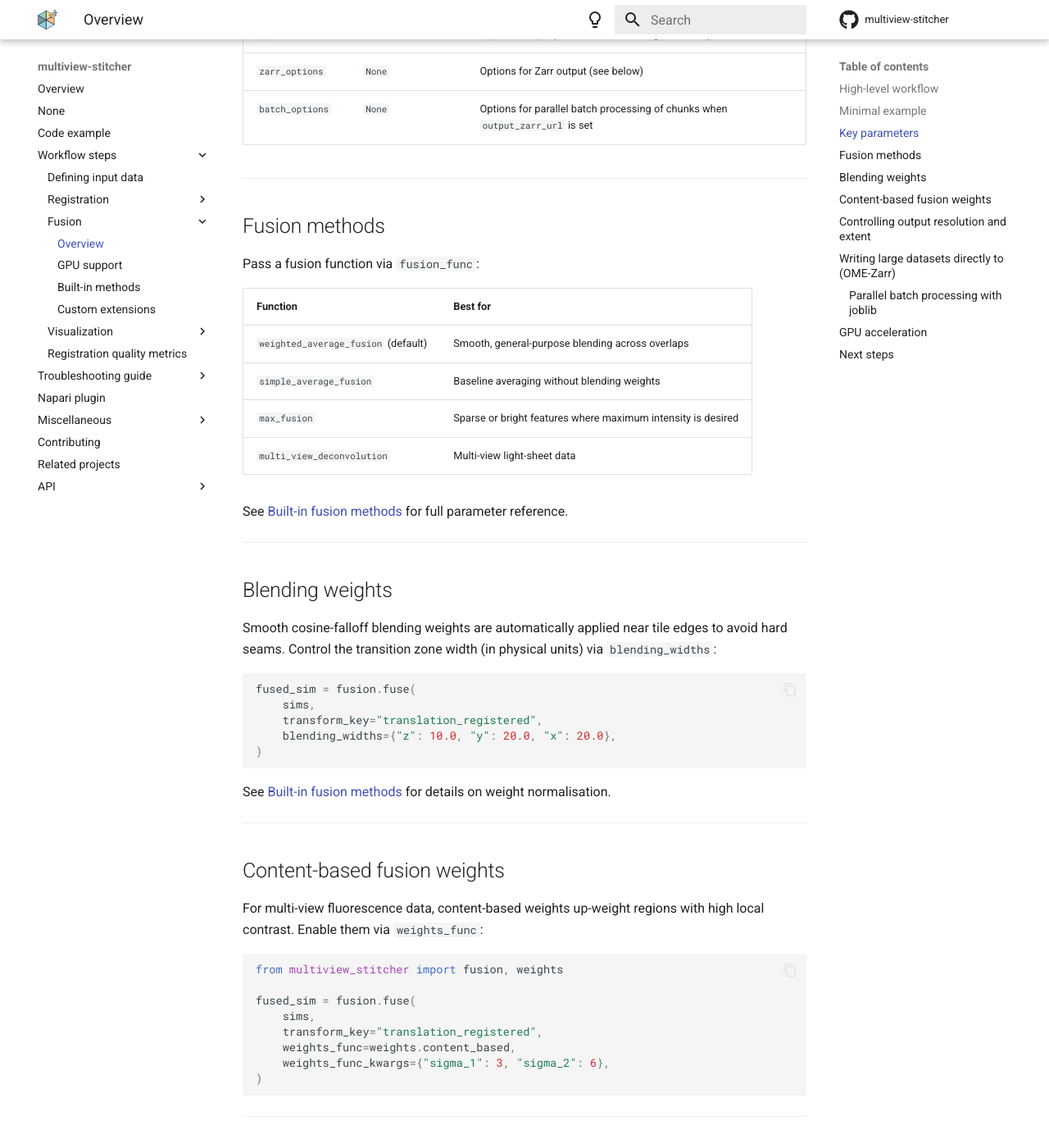
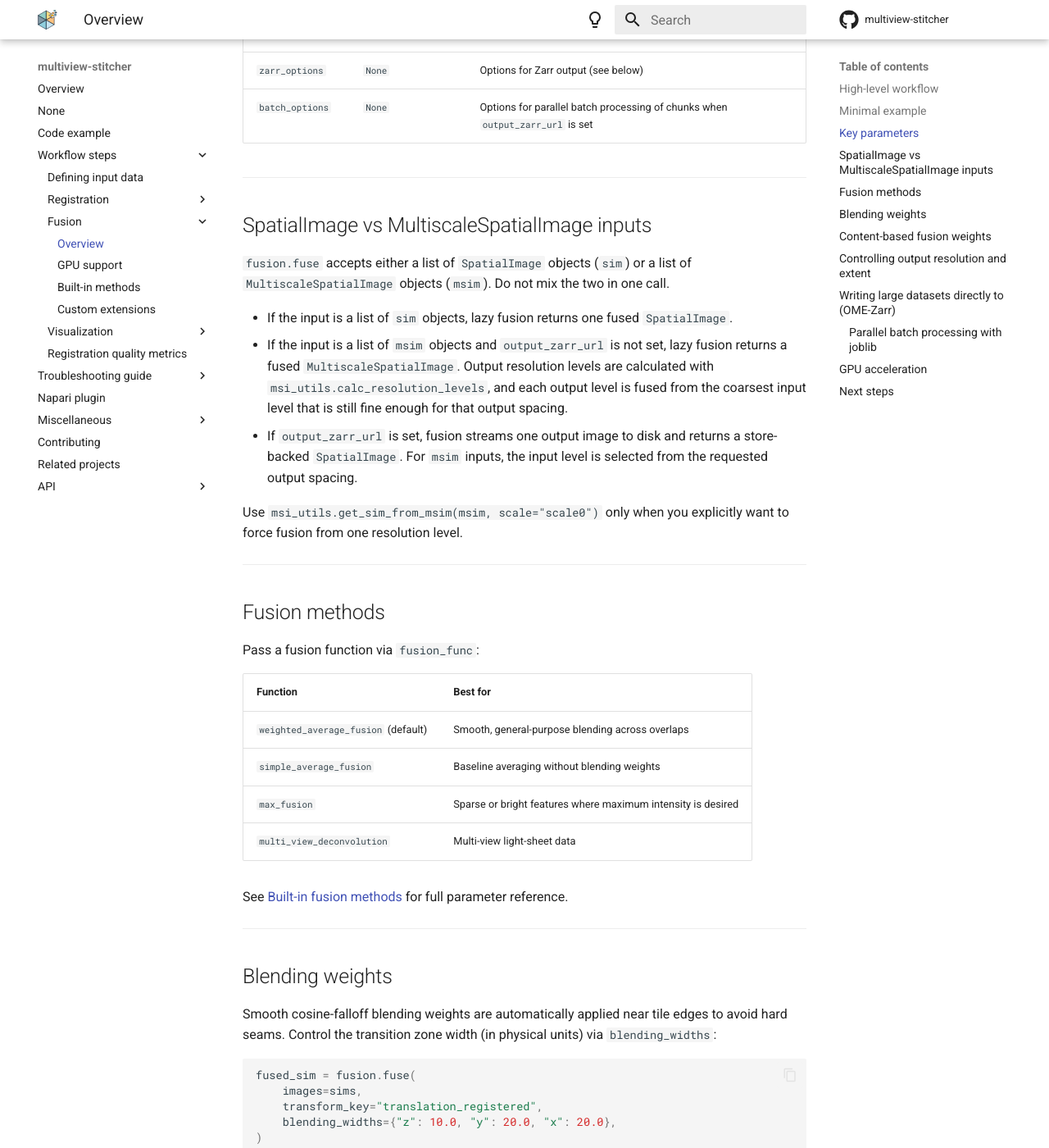
Before and after one commit to multiview-stitcher/multiview-stitcher, an MkDocs documentation site: the page built from docs/fusion_overview.md, in a window 1280 px wide and 1400 px high, scrolled down 1998 px. Shown: the whole window at 82% size. Built offline with MkDocs 1.6.1 and Material for MkDocs 9.7.7, drawn with Linux system fonts in a browser that asks for light colours; comment, search, counter and statistics services are not loaded; the version menu is left out; some of the changed text lies outside the part shown.

Commit message:
Refactor fusion function to accept 'images' as first parameter, keep but deprecate 'sims' keyword; update documentation and examples accordingly

````diff
--- a/docs/data_loading_overview.md
+++ b/docs/data_loading_overview.md
@@ -34,14 +34,27 @@
 ```
 
 !!! note "sim vs msim: which does each function expect?"
-    Some functions (e.g. `fusion.fuse`) take a list of `SpatialImage` (sim), while others (e.g. `registration.register`) take a list of `MultiscaleSpatialImage` (msim). Converting between the two is straightforward:
+    `registration.register` takes a list of `MultiscaleSpatialImage` (msim).
+    `fusion.fuse` accepts either a list of `SpatialImage` (sim) or a list of
+    `MultiscaleSpatialImage` (msim), but the two input types cannot be mixed in
+    one call. Converting between the two is straightforward:
 
     ```python
     sim  = msi_utils.get_sim_from_msim(msim)   # extract scale0 SpatialImage from an msim
     msim = msi_utils.get_msim_from_sim(sim, scale_factors=[])  # wrap a sim as an msim
     ```
 
-    When we only need the highest resolution, either representation is equivalent and we can convert freely. If we want to make use of multiple resolution levels (e.g. for faster registration at lower res), we load or build an `msim` with several scales — the best way is to read it directly from OME-Zarr (see [Reading from OME-Zarr](#reading-from-ome-zarr)).
+    When we only need the highest resolution, either representation is
+    equivalent and we can convert freely. If we want to make use of multiple
+    resolution levels (e.g. for faster registration at lower res, or for
+    multiscale fusion output), we load or build an `msim` with several scales —
+    the best way is to read it directly from OME-Zarr (see
+    [Reading from OME-Zarr](#reading-from-ome-zarr)).
+
+    If we already have several `SpatialImage` objects representing different
+    resolution levels of the same image, use `msi_utils.get_msim_from_sims`.
+    The helper orders levels from largest to smallest shape and copies the
+    transform keys from the highest-resolution level to the coarser levels.
 
 ---
 
@@ -135,7 +148,8 @@
     msims.append(msi_utils.get_msim_from_sim(sim, scale_factors=[2]))
 ```
 
-The resulting `msims` list is the direct input to `registration.register` and `fusion.fuse`. We can sanity-check the tile layout before proceeding:
+The resulting `msims` list is the direct input to `registration.register` and
+`fusion.fuse`. We can sanity-check the tile layout before proceeding:
 
 ```python
 from multiview_stitcher import vis_utils
--- a/docs/fusion_overview.md
+++ b/docs/fusion_overview.md
@@ -1,6 +1,7 @@
 # Fusion overview
 
-Fusion combines all registered views / tiles into a single output image. `fusion.fuse` is the main entry point.
+Fusion combines all registered views / tiles into a fused output image.
+`fusion.fuse` is the main entry point.
 
 ---
 
@@ -8,12 +9,12 @@
 
 ```mermaid
 graph LR
-    A[Input sims\n+ transform_key] --> B[Determine output\nbounding box]
+    A[Input sims or msims\n+ transform_key] --> B[Determine output\nbounding box]
     B --> C[For each output chunk]
     C --> D[Transform & resample\neach contributing view]
     D --> E[Compute blending weights\n+ optional fusion weights]
     E --> F[Apply fusion function\ne.g. weighted average]
-    F --> G[Fused output\nSpatialImage / Zarr]
+    F --> G[Fused output\nSpatialImage / msim / Zarr]
 ```
 
 1. **Determine output bounding box** — from the union (or intersection) of all view extents in the registered coordinate system.
@@ -27,18 +28,18 @@
 ## Minimal example
 
 ```python
-from multiview_stitcher import fusion, msi_utils
+from multiview_stitcher import fusion
 
-fused_sim = fusion.fuse(
-    [msi_utils.get_sim_from_msim(msim) for msim in msims],
+fused_msim = fusion.fuse(
+    images=msims,
     transform_key="translation_registered",
 )
 
-# lazy dask array
-fused_sim.data
+# lazy dask array at the highest output resolution
+fused_msim["scale0/image"].data
 
 # trigger compute
-fused_sim.data.compute()
+fused_msim["scale0/image"].data.compute()
 ```
 
 ---
@@ -47,7 +48,7 @@
 
 | Parameter | Default | Description |
 |-----------|---------|-------------|
-| `sims` | — | List of `SpatialImage` inputs (use `msi_utils.get_sim_from_msim` to extract from `msim`) |
+| `images` | — | List of inputs. All entries must be either `SpatialImage` (`sim`) or `MultiscaleSpatialImage` (`msim`). |
 | `transform_key` | `None` | Which registered coordinate system to fuse in |
 | `fusion_func` | `weighted_average_fusion` | Function that merges the resampled views |
 | `fusion_func_kwargs` | `None` | Extra arguments forwarded to `fusion_func` |
@@ -63,6 +64,28 @@
 | `output_zarr_url` | `None` | If set, fuse directly to a Zarr store and return a store-backed `SpatialImage` (recommended for large datasets) |
 | `zarr_options` | `None` | Options for Zarr output (see below) |
 | `batch_options` | `None` | Options for parallel batch processing of chunks when `output_zarr_url` is set |
+
+---
+
+## SpatialImage vs MultiscaleSpatialImage inputs
+
+`fusion.fuse` accepts either a list of `SpatialImage` objects (`sim`) or a
+list of `MultiscaleSpatialImage` objects (`msim`). Do not mix the two in one
+call.
+
+- If the input is a list of `sim` objects, lazy fusion returns one fused
+  `SpatialImage`.
+- If the input is a list of `msim` objects and `output_zarr_url` is not set,
+  lazy fusion returns a fused `MultiscaleSpatialImage`. Output resolution
+  levels are calculated with `msi_utils.calc_resolution_levels`, and each
+  output level is fused from the coarsest input level that is still fine enough
+  for that output spacing.
+- If `output_zarr_url` is set, fusion streams one output image to disk and
+  returns a store-backed `SpatialImage`. For `msim` inputs, the input level is
+  selected from the requested output spacing.
+
+Use `msi_utils.get_sim_from_msim(msim, scale="scale0")` only when you
+explicitly want to force fusion from one resolution level.
 
 ---
 
@@ -87,7 +110,7 @@
 
 ```python
 fused_sim = fusion.fuse(
-    sims,
+    images=sims,
     transform_key="translation_registered",
     blending_widths={"z": 10.0, "y": 20.0, "x": 20.0},
 )
@@ -105,7 +128,7 @@
 from multiview_stitcher import fusion, weights
 
 fused_sim = fusion.fuse(
-    sims,
+    images=sims,
     transform_key="translation_registered",
     weights_func=weights.content_based,
     weights_func_kwargs={"sigma_1": 3, "sigma_2": 6},
@@ -118,7 +141,7 @@
 
 ```python
 fused_sim = fusion.fuse(
-    sims,
+    images=sims,
     transform_key="translation_registered",
     output_spacing={"z": 2.0, "y": 0.5, "x": 0.5},  # isotropic XY, 4× coarser Z
     output_stack_mode="union",   # cover all tiles
@@ -129,7 +152,7 @@
 
 ```python
 fused_sim = fusion.fuse(
-    sims,
+    images=sims,
     transform_key="translation_registered",
     output_origin={"z": 0, "y": 100.0, "x": 100.0},
     output_shape={"z": 50, "y": 512, "x": 512},
@@ -144,7 +167,7 @@
 
 ```python
 fused_sim = fusion.fuse(
-    sims,
+    images=msims,
     transform_key="translation_registered",
     output_zarr_url="fused_output.ome.zarr",
     zarr_options={
@@ -162,7 +185,7 @@
 from multiview_stitcher import misc_utils
 
 fused_sim = fusion.fuse(
-    sims,
+    images=msims,
     transform_key="translation_registered",
     output_zarr_url="fused_output.ome.zarr",
     zarr_options={"ome_zarr": True},
@@ -186,7 +209,7 @@
 for sim in sims:
     sim.data = sim.data.map_blocks(cp.asarray)
 
-fused_sim = fusion.fuse(sims, transform_key="translation_registered")
+fused_sim = fusion.fuse(images=sims, transform_key="translation_registered")
 
 # retrieve from GPU
 fused_sim.data = fused_sim.data.map_blocks(cp.asnumpy)
````
Also changed, not shown: README.md (+10 -8 lines), docs/built_in_methods_fusion.md (+1 -1 lines), docs/code_example.md (+10 -8 lines), docs/extension_api_fusion.md (+1 -0 lines), docs/gpu_support.md (+1 -1 lines), 4 other files.
